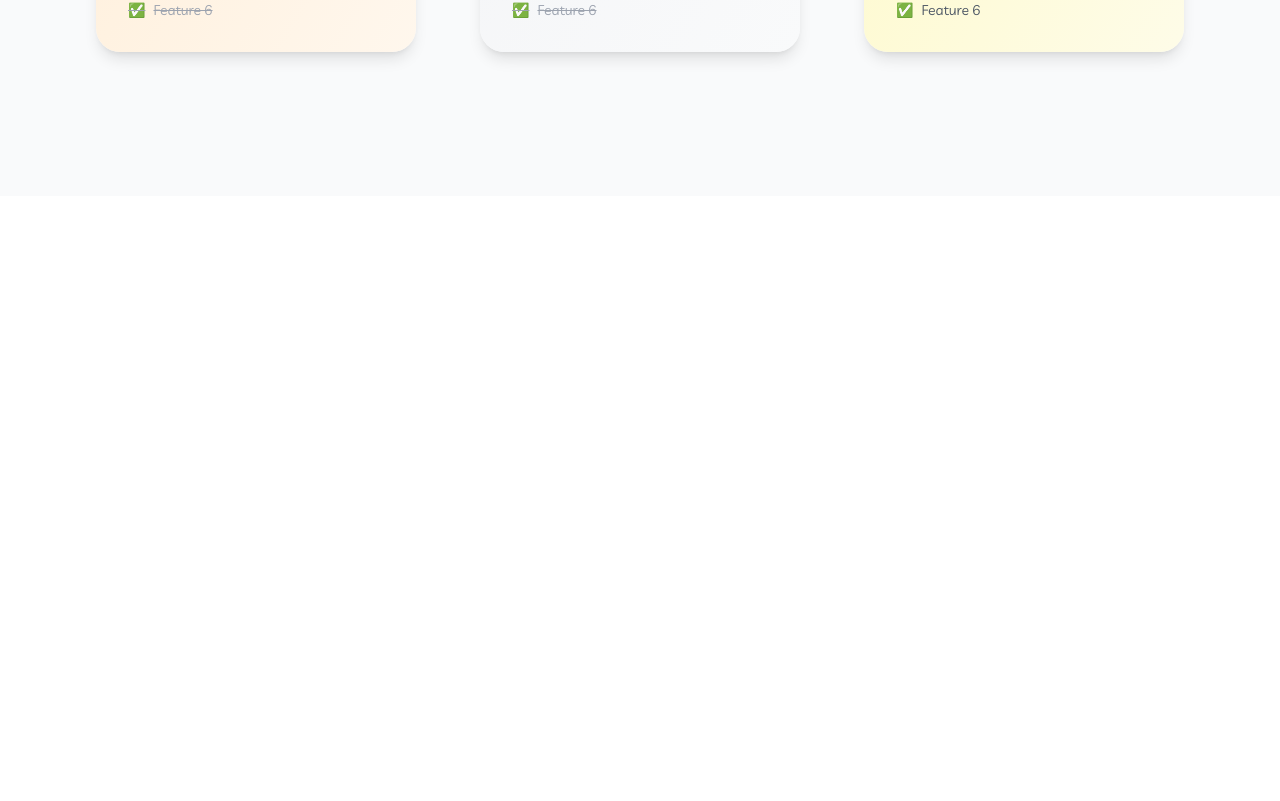
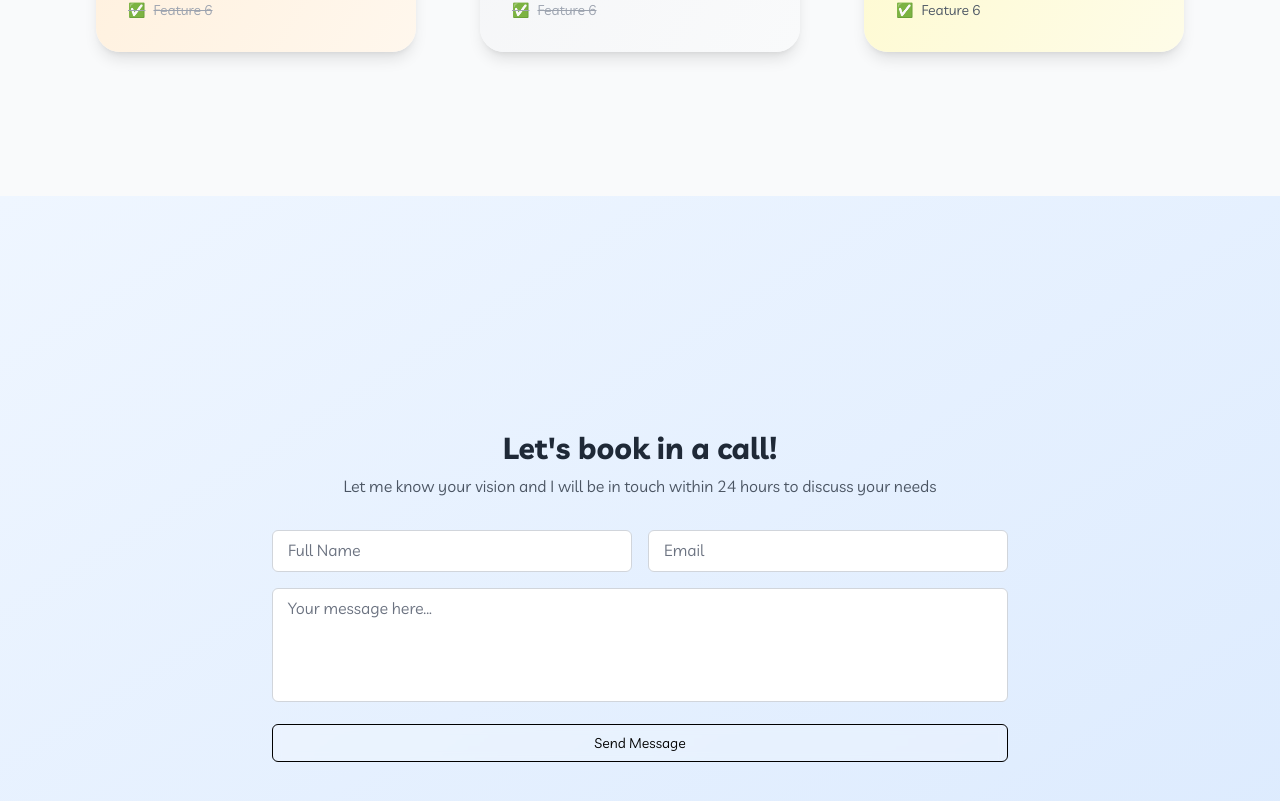
Before and after one commit to FoundersEdge/FoundersEdgeMain, a Next.js app: page / in a window 1280 px wide. Shown: the part 1522-2323 px from the top of the page. Before the commit the page ends 1718 px from the top, so only its background shows below. Built offline with nearby package versions, Linux system fonts and the light colour scheme.

Commit message:
feat: Added Contact section

```diff
--- a/src/app/page.tsx
+++ b/src/app/page.tsx
@@ -3,6 +3,9 @@ import { FloatingNavDemo } from "@/components/Navbar";
 import { Hero } from "../components/Hero";
 import Image from "next/image";
 import PricingSection from "@/components/Pricing";
+import ContactSection from "@/components/ContactSection";
+
+
 
 export default function Home() {
   return (
@@ -10,6 +13,7 @@ export default function Home() {
     <FloatingNavDemo/>
     <Hero />
     <PricingSection/>
+    <ContactSection/>
     </>
   );
 }
--- /dev/null
+++ b/src/components/ContactSection.tsx
@@ -0,0 +1,214 @@
+"use client";
+import React, { useState, ChangeEvent, FormEvent } from 'react';
+import { motion, AnimatePresence } from 'framer-motion';
+
+interface FormData {
+  name: string;
+  email: string;
+  message: string;
+}
+
+const ContactSection: React.FC = () => {
+  const [formData, setFormData] = useState<FormData>({
+    name: '',
+    email: '',
+    message: '',
+  });
+  const [isSubmitted, setIsSubmitted] = useState(false);
+  const [focusedField, setFocusedField] = useState<string | null>(null);
+
+  const handleChange = (e: ChangeEvent<HTMLInputElement | HTMLTextAreaElement>) => {
+    const { name, value } = e.target;
+    setFormData(prevState => ({ ...prevState, [name]: value }));
+  };
+
+  const handleFocus = (fieldName: string) => {
+    setFocusedField(fieldName);
+  };
+
+  const handleBlur = () => {
+    setFocusedField(null);
+  };
+
+  const handleSubmit = async (e: FormEvent<HTMLFormElement>) => {
+    e.preventDefault();
+    console.log('Form submitted:', formData);
+    setIsSubmitted(true);
+    setTimeout(() => setIsSubmitted(false), 5000);
+    setFormData({ name: '', email: '', message: '' });
+  };
+
+  const inputVariants = {
+    initial: { scale: 1, boxShadow: "0px 0px 0px rgba(0,0,0,0.1)" },
+    hover: { scale: 1.02, boxShadow: "0px 5px 10px rgba(0,0,0,0.1)" },
+    focus: { scale: 1.02, boxShadow: "0px 5px 10px rgba(0,0,0,0.2)" }
+  };
+
+  return (
+    <section id="contact" className="py-20 min-h-screen bg-gradient-to-br from-blue-50 to-blue-100 flex items-center justify-center">
+
+    <div className="container mx-auto px-4 max-w-3xl">
+        <motion.h2
+          className="text-3xl font-bold text-center text-gray-800 mb-2"
+          initial={{ opacity: 0, y: -20 }}
+          animate={{ opacity: 1, y: 0 }}
+          transition={{ duration: 0.5 }}
+        >
+          Let's book in a call!
+        </motion.h2>
+        <motion.p
+          className="text-center text-gray-600 mb-8"
+          initial={{ opacity: 0, y: -20 }}
+          animate={{ opacity: 1, y: 0 }}
+          transition={{ duration: 0.5, delay: 0.1 }}
+        >
+          Let me know your vision and I will be in touch within 24 hours to discuss your needs
+        </motion.p>
+        <motion.form
+          onSubmit={handleSubmit}
+          className="space-y-4"
+          initial={{ opacity: 0, y: 20 }}
+          animate={{ opacity: 1, y: 0 }}
+          transition={{ duration: 0.5, delay: 0.2 }}
+        >
+          <div className="flex space-x-4">
+            <motion.div className="relative flex-1"
+              initial="initial"
+              whileHover="hover"
+              animate={focusedField === 'name' ? "focus" : "initial"}
+              variants={inputVariants}
+            >
+              <input
+                type="text"
+                id="name"
+                name="name"
+                value={formData.name}
+                onChange={handleChange}
+                onFocus={() => handleFocus('name')}
+                onBlur={handleBlur}
+                required
+                className="w-full px-4 py-2 rounded-md bg-white border border-gray-300 focus:outline-none focus:border-transparent transition duration-200"
+              />
+              <AnimatePresence>
+                {(focusedField !== 'name' && !formData.name) && (
+                  <motion.label
+                    htmlFor="name"
+                    className="absolute left-4 top-2 text-gray-500 pointer-events-none"
+                    initial={{ opacity: 1, y: 0 }}
+                    animate={{ opacity: 1, y: 0 }}
+                    exit={{ opacity: 0, y: -20 }}
+                    transition={{ duration: 0.2 }}
+                  >
+                    Full Name
+                  </motion.label>
+                )}
+              </AnimatePresence>
+            </motion.div>
+            <motion.div className="relative flex-1"
+              initial="initial"
+              whileHover="hover"
+              animate={focusedField === 'email' ? "focus" : "initial"}
+              variants={inputVariants}
+            >
+              <input
+                type="email"
+                id="email"
+                name="email"
+                value={formData.email}
+                onChange={handleChange}
+                onFocus={() => handleFocus('email')}
+                onBlur={handleBlur}
+                required
+                className="w-full px-4 py-2 rounded-md bg-white border border-gray-300 focus:outline-none focus:border-transparent transition duration-200"
+              />
+              <AnimatePresence>
+                {(focusedField !== 'email' && !formData.email) && (
+                  <motion.label
+                    htmlFor="email"
+                    className="absolute left-4 top-2 text-gray-500 pointer-events-none"
+                    initial={{ opacity: 1, y: 0 }}
+                    animate={{ opacity: 1, y: 0 }}
+                    exit={{ opacity: 0, y: -20 }}
+                    transition={{ duration: 0.2 }}
+                  >
+                    Email
+                  </motion.label>
+                )}
+              </AnimatePresence>
+            </motion.div>
+          </div>
+          <motion.div className="relative"
+            initial="initial"
+            whileHover="hover"
+            animate={focusedField === 'message' ? "focus" : "initial"}
+            variants={inputVariants}
+          >
+            <textarea
+              id="message"
+              name="message"
+              value={formData.message}
+              onChange={handleChange}
+              onFocus={() => handleFocus('message')}
+              onBlur={handleBlur}
+              required
+              rows={4}
+              className="w-full px-4 py-2 rounded-md bg-white border border-gray-300 focus:outline-none focus:border-transparent transition duration-200 resize-none"
+            ></textarea>
+            <AnimatePresence>
+              {(focusedField !== 'message' && !formData.message) && (
+                <motion.label
+                  htmlFor="message"
+                  className="absolute left-4 top-2 text-gray-500 pointer-events-none"
+                  initial={{ opacity: 1, y: 0 }}
+                  animate={{ opacity: 1, y: 0 }}
+                  exit={{ opacity: 0, y: -20 }}
+                  transition={{ duration: 0.2 }}
+                >
+                  Your message here...
+                </motion.label>
+              )}
+            </AnimatePresence>
+          </motion.div>
+          <motion.button
+            type="submit"
+            className="w-full px-4 py-2 mb-10 text-black backdrop-blur-sm border border-black rounded-md hover:shadow-[0px_0px_4px_4px_rgba(0,0,0,0.1)] bg-white/[0.2] text-sm transition duration-200"
+            whileHover={{ scale: 1.02 }}
+            whileTap={{ scale: 0.98 }}
+          >
+            Send Message
+          </motion.button>
+        </motion.form>
+
+        <AnimatePresence>
+  {isSubmitted && (
+    <motion.div
+      initial={{ opacity: 0, y: -100 }}
+      animate={{ opacity: 1, y: 0 }}
+      exit={{ opacity: 0, y: -100 }}
+      transition={{ type: "spring", stiffness: 300, damping: 25 }}
+      className="fixed top-0 left-0 right-0 mt-40 mx-auto max-w-md p-4 bg-gradient-to-r from-green-400 to-blue-500 text-white rounded-lg shadow-lg"
+    >
+      <div className="flex items-center justify-center">
+        <motion.div
+          initial={{ scale: 0 }}
+          animate={{ scale: 1 }}
+          transition={{ delay: 0.2, type: "spring", stiffness: 300, damping: 10 }}
+          className="mr-3 text-2xl"
+        >
+          🎉
+        </motion.div>
+        <div>
+          <p className="font-bold text-lg">Woohoo! Message sent!</p>
+          <p className="text-sm">We'll make sure to get back to you within 24hours! 🐆☕</p>
+        </div>
+      </div>
+    </motion.div>
+  )}
+</AnimatePresence>
+
+      </div>
+    </section>
+  );
+};
+
+export default ContactSection;
```
